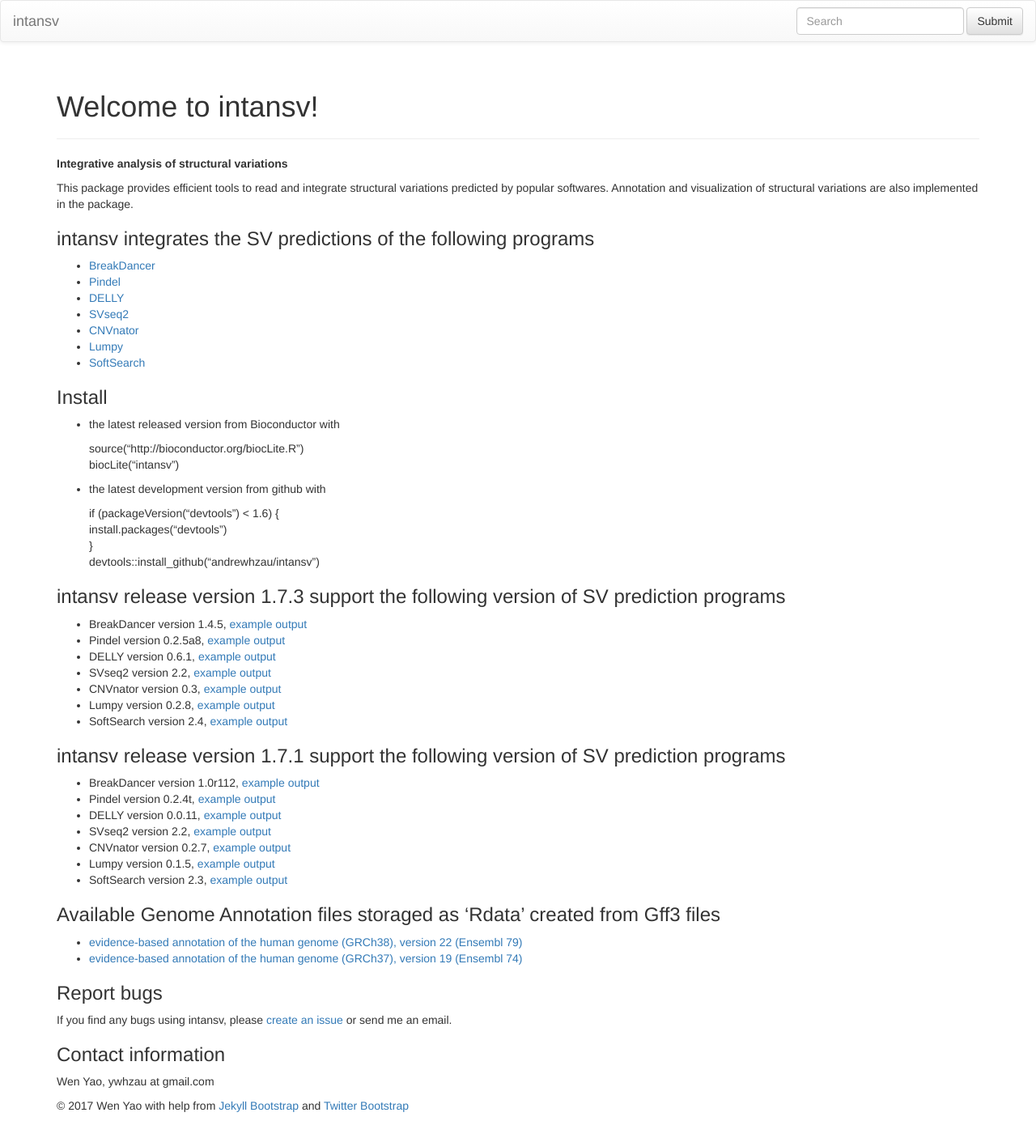
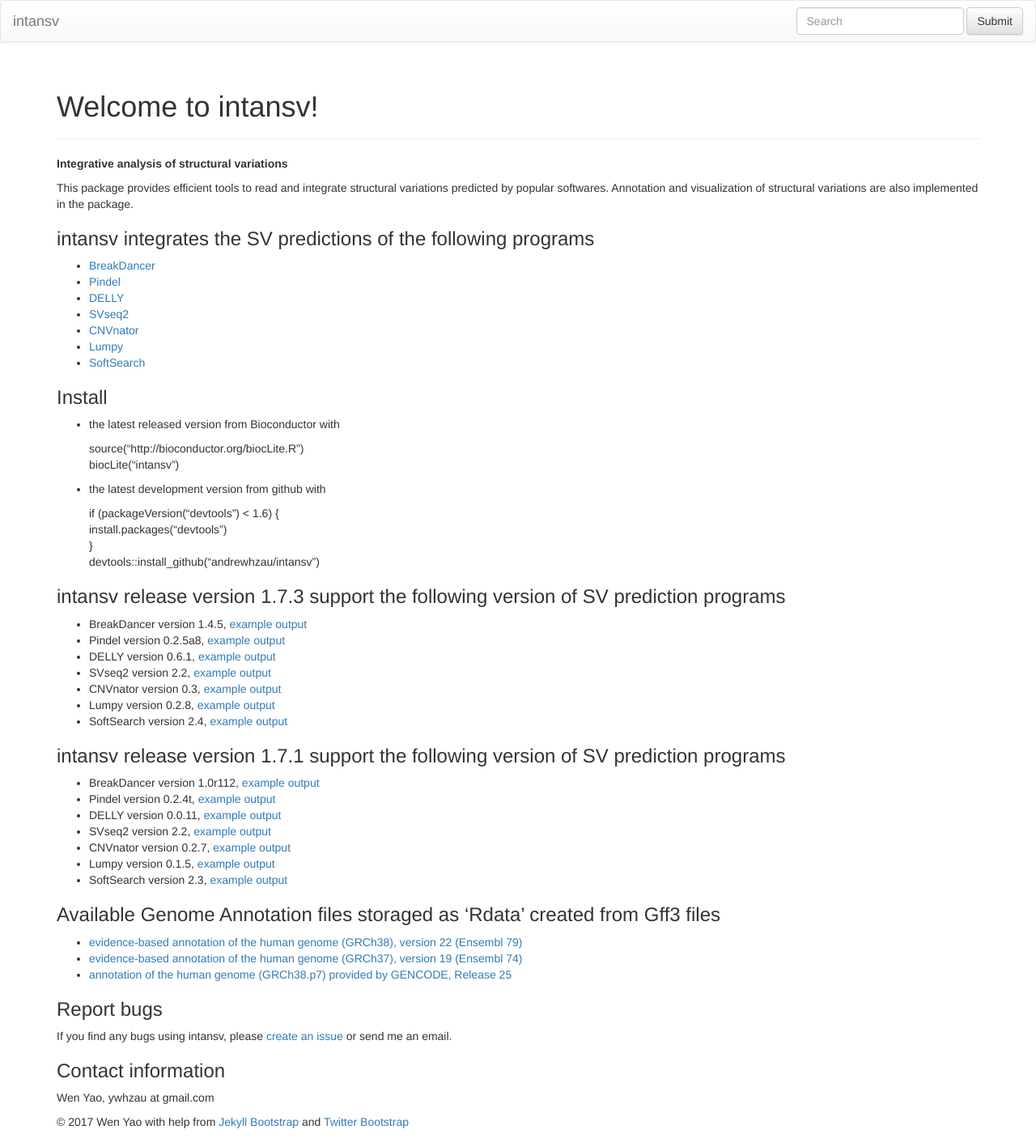
Before and after one commit to YaoLab-Bioinfo/intansv, a Jekyll site: the page built from index.md, in a window 1280 px wide. Shown: the whole page at 81% size. Built offline with Jekyll 4.4.1, drawn with Linux system fonts in a browser that asks for light colours; nearby versions of some CDN libraries; library files that are not in the unit come from our copies; some of the changed lines change nothing that is shown.

Commit message:
add GRCh38.p7 from GENCODE

```diff
--- a/index.md
+++ b/index.md
@@ -53,24 +53,11 @@
 * Lumpy version 0.1.5, [example output]({{ BASE_PATH }}/assets/Lumpy_version_0.1.5.output)
 * SoftSearch version 2.3, [example output]({{ BASE_PATH }}/assets/SoftSearch_version_2.3.output)
 
-<!--
-### Helpful information
-During the development of intansv, several nice users reported bugs or given useful suggestions. I really appreciate it! I had collected several of these emails and made it available to the public. I hope this would be helpful to users of intansv.
-
-Thanks to [Babak]({{ BASE_PATH }}/assets/Babak.pdf)!
-Thanks to [Guodong Wang]({{ BASE_PATH }}/assets/GuoDong.pdf)!
-Thanks to [Huaitian Liu]({{ BASE_PATH }}/assets/Huaitian.pdf)!
-Thanks to [Jeffrey Rosenfeld]({{ BASE_PATH }}/assets/Jeff.pdf)!
-Thanks to [Joep de Ligt]({{ BASE_PATH }}/assets/Joep.pdf)!
-Thanks to [Junhong Xia]({{ BASE_PATH }}/assets/Junhong.pdf)!
-Thanks to [Mike Place]({{ BASE_PATH }}/assets/Mike.pdf)!
-Thanks to [Phil]({{ BASE_PATH }}/assets/Phil.pdf)!
-Thanks to [Radesh P Nattamai Malli]({{ BASE_PATH }}/assets/Radesh.pdf)!
--->
 
 ### Available Genome Annotation files storaged as 'Rdata' created from Gff3 files
 * [evidence-based annotation of the human genome (GRCh38), version 22 (Ensembl 79)]({{ BASE_PATH }}/assets/GffAnnotation/GRCh38.anno.RData)
 * [evidence-based annotation of the human genome (GRCh37), version 19 (Ensembl 74)]({{ BASE_PATH }}/assets/GffAnnotation/GRCh37.anno.RData)
+* [annotation of the human genome (GRCh38.p7) provided by GENCODE, Release 25]({{ BASE_PATH }}/assets/GffAnnotation/GRCh38.gencode.anno.RData)
 
 ### Report bugs
 If you find any bugs using intansv, please <a href="https://github.com/andrewhzau/intansv/issues" target="_blank">create an issue</a> or send me an email.
```
Also changed, not shown: 9 other files.
